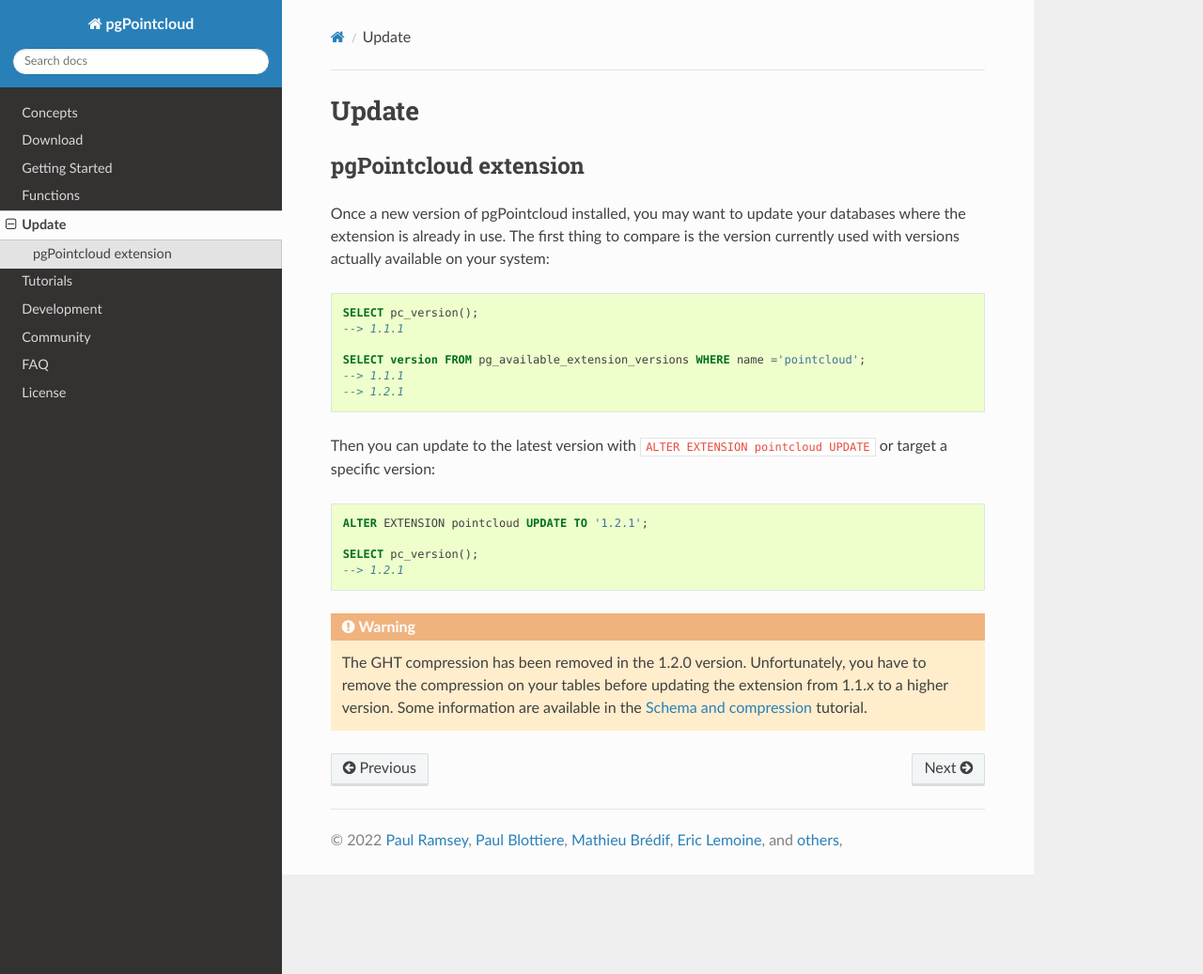
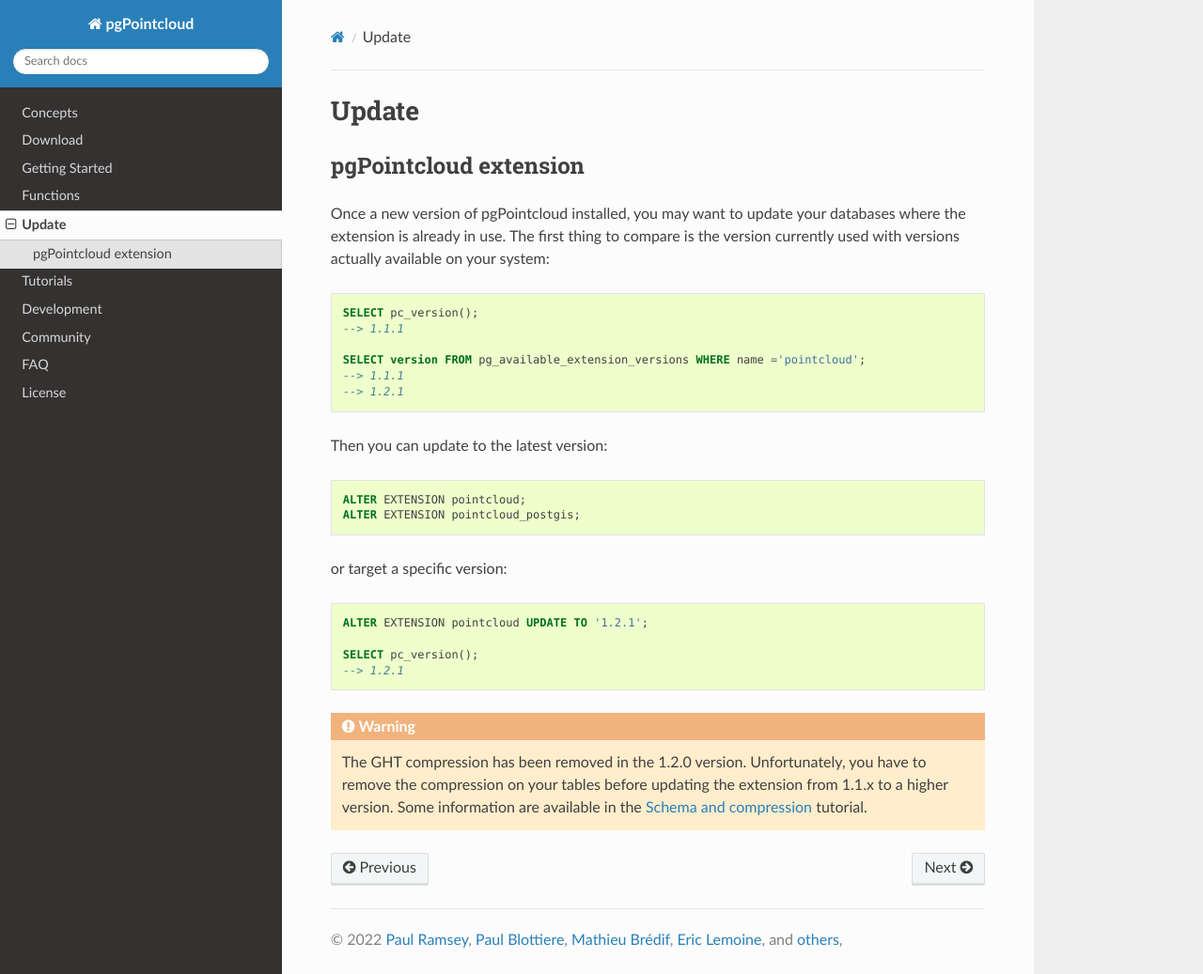
Before and after one commit to pgpointcloud/pointcloud, a Sphinx documentation site: the page built from doc/update.rst, in a window 1280 px wide and 1037 px high. Shown: the whole window at 94% size. Built offline with Sphinx 7.4.7 and the Read the Docs theme 2.0.0, drawn with Linux system fonts in a browser that asks for light colours.

Commit message:
Update NEWS (remove PG 9.6 support in 1.2.2) and doc

```diff
--- a/doc/development.rst
+++ b/doc/development.rst
@@ -151,7 +151,7 @@ and with various PostgreSQL/PostGIS releases:
 +--------------------+-----------------------+------------------------+
 | PostgreSQL 14      |                       | |14_32_focal|          |
 +--------------------+-----------------------+------------------------+
-| PostgreSQL 15 Beta |                       | |15_32_focal|          |
+| PostgreSQL 15      |                       | |15_32_focal|          |
 +--------------------+-----------------------+------------------------+
 
 .. |10_25_bionic| image:: https://img.shields.io/github/workflow/status/pgpointcloud/pointcloud/%5Bubuntu-18.04%5D%20PostgreSQL%2010%20and%20PostGIS%202.5?label=Ubuntu%2018.04&logo=github&style=plastic :target: https://github.com/pgpointcloud/pointcloud/actions?query=workflow%3A%22%5Bubuntu-18.04%5D+PostgreSQL+10+and+PostGIS+2.5%22
--- a/doc/update.rst
+++ b/doc/update.rst
@@ -21,8 +21,14 @@ the version currently used with versions actually available on your system:
    --> 1.2.1
 
 
-Then you can update to the latest version with ``ALTER EXTENSION pointcloud
-UPDATE`` or target a specific version:
+Then you can update to the latest version:
+
+.. code-block:: sql
+
+   ALTER EXTENSION pointcloud;
+   ALTER EXTENSION pointcloud_postgis;
+
+or target a specific version:
 
 .. code-block:: sql
 
```
Also changed, not shown: README.md (+1 -1 lines), 1 other file.
